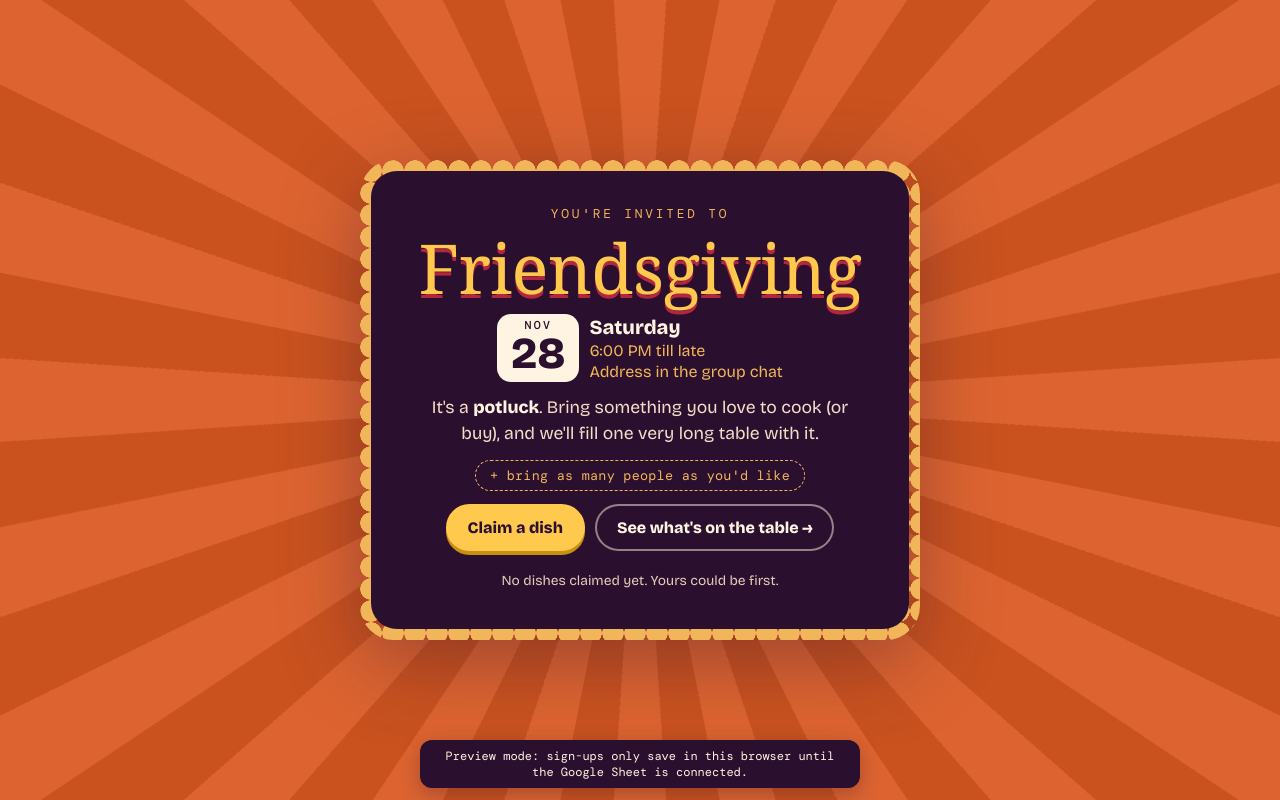
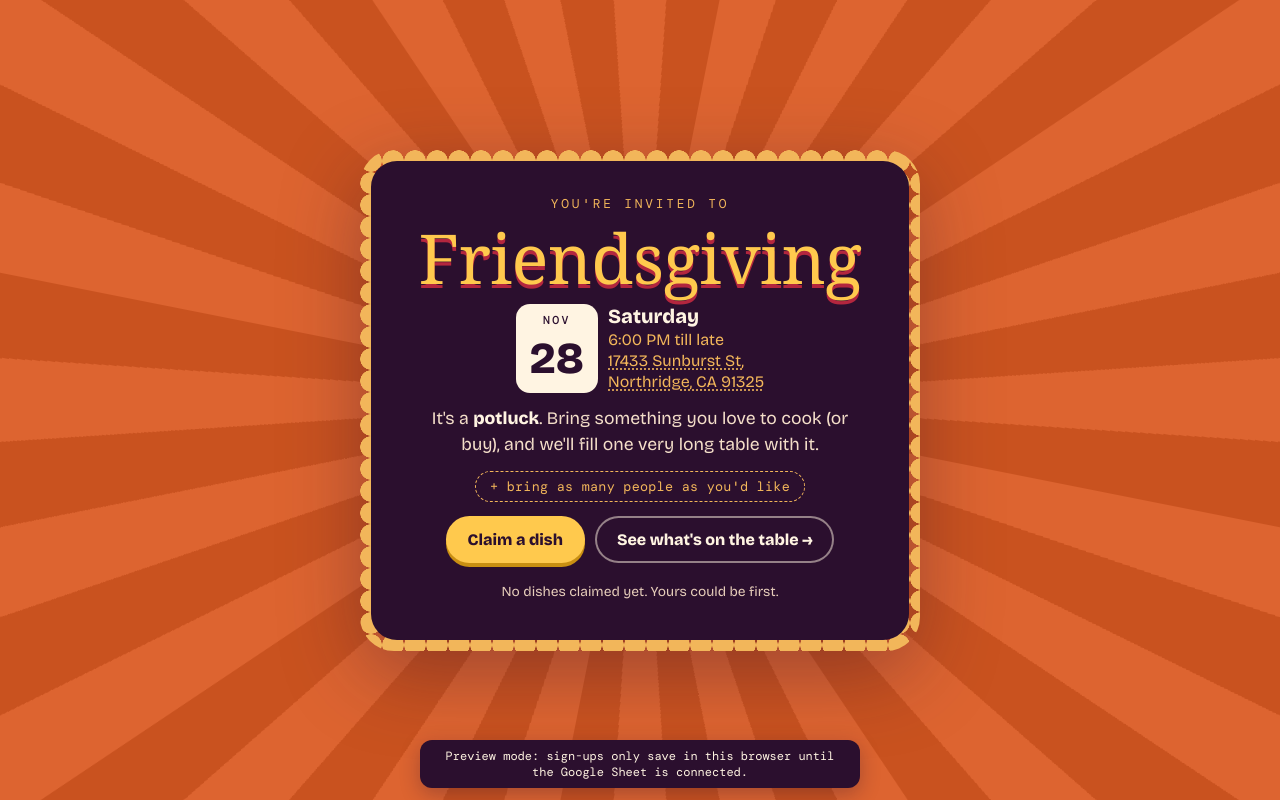
Before and after one commit to altairz22/Friendsgiving, a plain HTML site: page index.html in a window 1280 px wide. Drawn offline with nearby package versions, Linux system fonts and the light colour scheme; a web font is replaced by a local one.

Commit message:
Add the party address with a Google Maps link
Co-Authored-By: Claude Opus 5.5 <noreply@anthropic.com>
Claude-Session: https://claude.ai/code/session_01LT1UqeDuWXYjuLRZr91uJo

```diff
--- a/index.html
+++ b/index.html
@@ -124,7 +124,9 @@ h1.title {
 .date .day small { font-family: var(--mono); font-weight: 500; font-size: .72rem; letter-spacing: .2em; }
 .date .rest { display: flex; flex-direction: column; justify-content: center; text-align: left; gap: 2px; }
 .date .rest span { font-size: clamp(1rem, 2.6vh, 1.25rem); }
-.date .rest em { font-style: normal; font-weight: 400; color: var(--crust); font-size: clamp(.86rem, 2.1vh, 1rem); }
+.date .rest em, .date .rest .place { font-style: normal; font-weight: 400; color: var(--crust); font-size: clamp(.86rem, 2.1vh, 1rem); }
+.date .rest .place { text-decoration: underline; text-decoration-style: dotted; text-underline-offset: 3px; line-height: 1.3; }
+.date .rest .place:hover { color: var(--gold); }
 
 .pitch {
   margin: 0; max-width: 40ch;
@@ -369,7 +371,7 @@ label.f > span small { font-weight: 400; color: var(--ink-muted); }
         <div class="rest">
           <span id="c-weekday">Saturday</span>
           <em id="c-time">6:00 PM till late</em>
-          <em id="c-place">Address in the group chat</em>
+          <a id="c-place" class="place" href="https://www.google.com/maps/search/?api=1&amp;query=17433%20Sunburst%20St%2C%20Northridge%2C%20CA%2091325" target="_blank" rel="noopener">17433 Sunburst St,<br>Northridge, CA 91325</a>
         </div>
       </div>
 
@@ -470,7 +472,7 @@ const CONFIG = {
   apiUrl: "",                          // paste your Apps Script web app URL (ends in /exec)
   weekday: "Saturday",
   time: "6:00 PM till late",
-  place: "Address in the group chat",
+  place: "17433 Sunburst St, Northridge, CA 91325",
   // Most dishes allowed per course. When a course hits its limit it closes,
   // and anyone trying to add one gets pointed to courses that still need food.
   // Use null for no limit.
@@ -925,7 +927,11 @@ function showNotice(t, ms = 5000) {
 /* ---------------- Boot ---------------- */
 $("c-weekday").textContent = CONFIG.weekday;
 $("c-time").textContent = CONFIG.time;
-$("c-place").textContent = CONFIG.place;
+{ // street on one line, city/state/zip on the next
+  const [street, ...rest] = CONFIG.place.split(", ");
+  $("c-place").replaceChildren(street + (rest.length ? "," : ""), ...(rest.length ? [document.createElement("br"), rest.join(", ")] : []));
+}
+$("c-place").href = "https://www.google.com/maps/search/?api=1&query=" + encodeURIComponent(CONFIG.place);
 buildForm();
 render();
 route();
```
Also changed, not shown: docs/invite.png, 1 other file.
